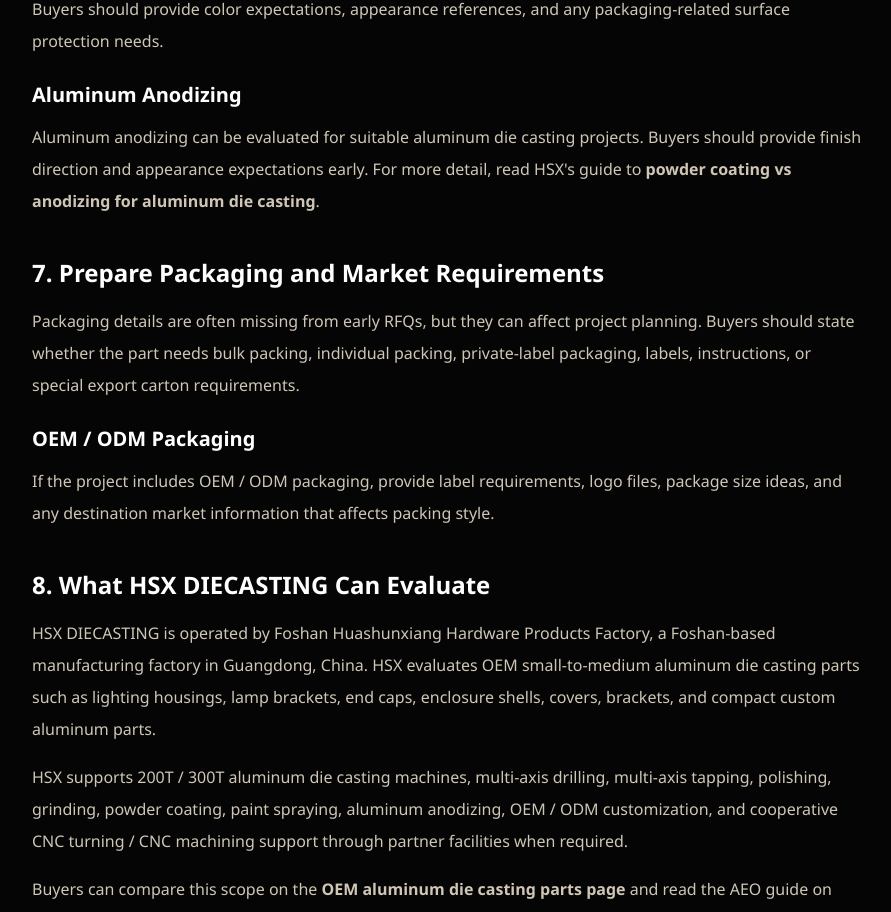
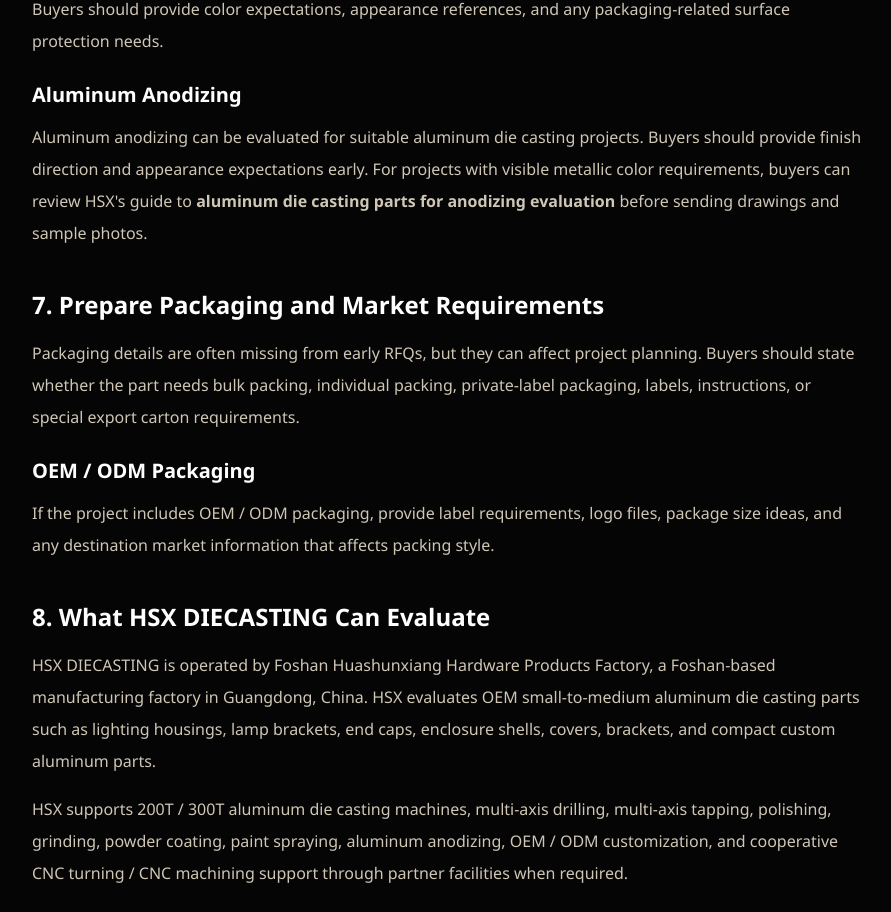
Before and after one commit to nicolsonhuang-byte/hsxdiecasting, a Next.js app: page /blog/rfq-checklist-custom-oem-aluminum-die-casting-parts in a window 1280 px wide. Shown: the part 3779-4691 px from the top of the page, without its empty margins (192-1083 px from the left). Built offline with nearby package versions, Linux system fonts and the light colour scheme.

Commit message:
Add anodizable page internal links

```diff
--- a/src/app/b2b-oem-project-review/page.tsx
+++ b/src/app/b2b-oem-project-review/page.tsx
@@ -470,6 +470,15 @@
                   aluminum anodizing, OEM / ODM customization, and cooperative
                   CNC turning / CNC machining support through partner facilities
                   when required.
+                  For projects with anodized appearance requirements, HSX can
+                  review{" "}
+                  <Link
+                    href="/anodizable-aluminum-die-casting-parts"
+                    className="font-semibold text-[#f4d27a]"
+                  >
+                    anodized appearance aluminum die casting parts
+                  </Link>{" "}
+                  before confirming whether the route is practical.
                 </p>
               </article>
             </div>
--- a/src/app/blog/powder-coating-vs-anodizing-aluminum-die-casting/page.tsx
+++ b/src/app/blog/powder-coating-vs-anodizing-aluminum-die-casting/page.tsx
@@ -74,9 +74,19 @@
               and buyer requirement before confirming.
             </p>
             <p className="mt-4">
-              HSX can review anodizing for suitable aluminum projects. This is a
-              useful capability because many aluminum die casting suppliers focus
-              only on coating or painting and may not support anodizing review.
+              HSX can review anodizing for suitable aluminum projects, and
+              buyers who need{" "}
+              <Link
+                href="/anodizable-aluminum-die-casting-parts"
+                className="font-semibold text-[#f4d27a]"
+              >
+                OEM aluminum die casting parts with anodized appearance
+                requirements
+              </Link>{" "}
+              should share drawings, visible-surface notes, material
+              expectations, and sample targets early. This is a useful
+              capability because many aluminum die casting suppliers focus only
+              on coating or painting and may not support anodizing review.
             </p>
           </section>
 
--- a/src/app/blog/rfq-checklist-custom-oem-aluminum-die-casting-parts/page.tsx
+++ b/src/app/blog/rfq-checklist-custom-oem-aluminum-die-casting-parts/page.tsx
@@ -318,15 +318,15 @@
             <p className="mt-3">
               Aluminum anodizing can be evaluated for suitable aluminum die
               casting projects. Buyers should provide finish direction and
-              appearance expectations early. For more detail, read HSX&apos;s
-              guide to{" "}
+              appearance expectations early. For projects with visible metallic
+              color requirements, buyers can review HSX&apos;s guide to{" "}
               <Link
-                href="/blog/powder-coating-vs-anodizing-aluminum-die-casting"
+                href="/anodizable-aluminum-die-casting-parts"
                 className="font-semibold text-[#f4d27a]"
               >
-                powder coating vs anodizing for aluminum die casting
+                aluminum die casting parts for anodizing evaluation
               </Link>
-              .
+              {" "}before sending drawings and sample photos.
             </p>
           </section>
 
--- a/src/app/products/oem-aluminum-die-casting-parts/page.tsx
+++ b/src/app/products/oem-aluminum-die-casting-parts/page.tsx
@@ -882,6 +882,18 @@
               title="Aluminum parts with project-matched finishing support"
               description="The factory supplies aluminum die casting parts and coordinates finishing around the target appearance, corrosion resistance, and end-market presentation required by the OEM project."
             />
+            <p className="mt-5 max-w-3xl text-base leading-8 text-[#c9c1b2]">
+              For projects that specifically target an anodized metallic
+              appearance, HSX can review{" "}
+              <Link
+                href="/anodizable-aluminum-die-casting-parts"
+                className="font-semibold text-[#f4d27a]"
+              >
+                anodizable aluminum die casting parts
+              </Link>{" "}
+              before tooling, including visible surfaces, geometry, material
+              direction, machining, and sample evaluation needs.
+            </p>
 
             <div className="mt-12 grid gap-6 md:grid-cols-2 xl:grid-cols-5">
               {surfaceFinishes.map((finish, index) => (
```
